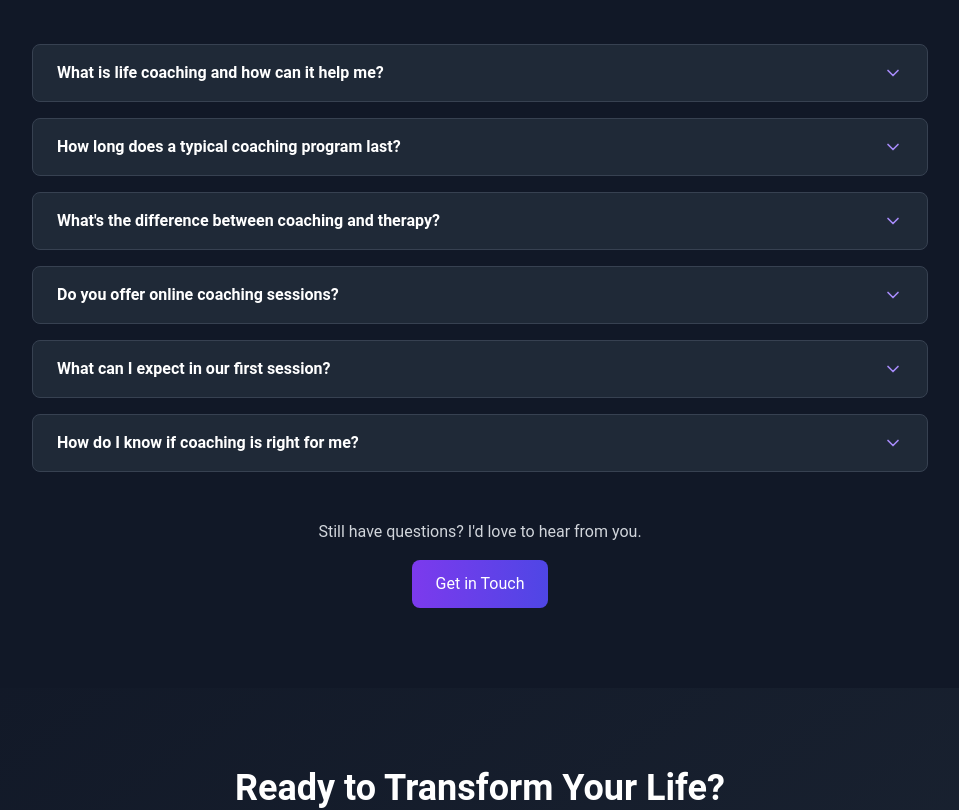
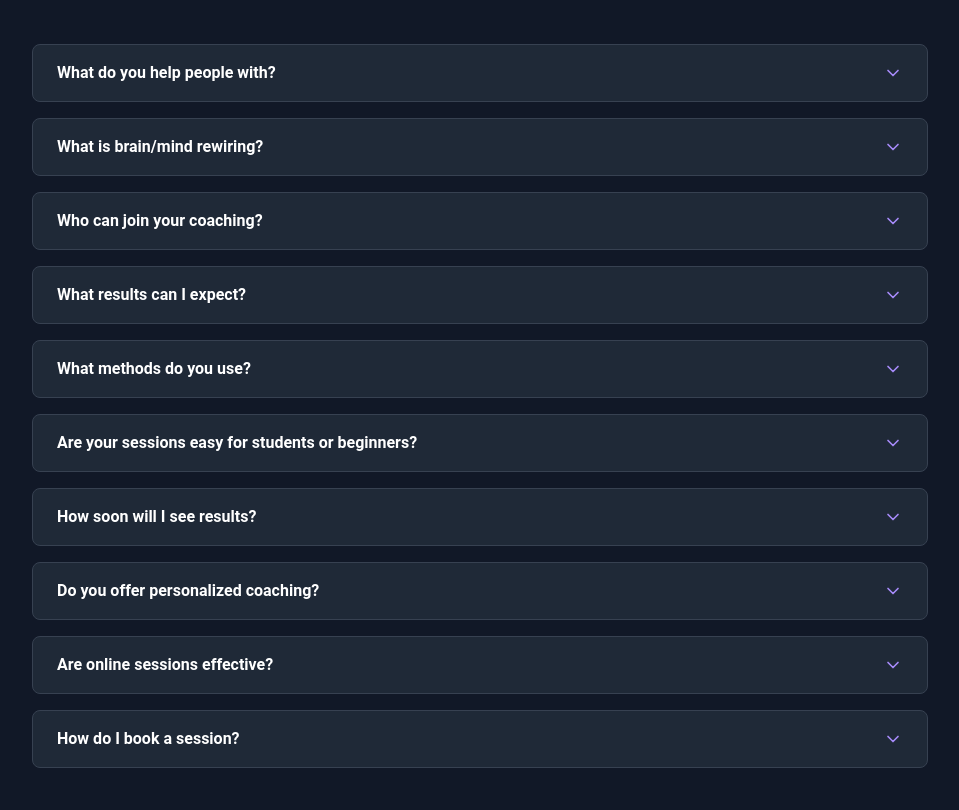
Before and after one commit to Krittika-Tiwari/LifeCoach-master, a React (Create React App) app: page / in a window 1280 px wide. Shown: the part 6060-6870 px from the top of the page, without its empty margins (160-1119 px from the left). Built offline with nearby package versions, Linux system fonts and the light colour scheme.

Commit message:
changes in faq component

```diff
--- a/src/components/FAQ.jsx
+++ b/src/components/FAQ.jsx
@@ -7,36 +7,57 @@ const FAQ = () => {
 
  const faqs = [
    {
-      question: "What is life coaching and how can it help me?",
+     question: "What do you help people with?",
      answer:
-        "Life coaching is a collaborative process that helps you identify and achieve your personal and professional goals. Through powerful questioning, accountability, and support, I help you overcome obstacles, gain clarity, and create lasting positive changes in your life.",
+       "I help students, working professionals, and homemakers improve focus, confidence, emotional balance, and clarity through mind rewiring and energy upgrade techniques.",
    },
    {
-      question: "How long does a typical coaching program last?",
+     question: "What is brain/mind rewiring?",
      answer:
-        "Most coaching programs range from 3-6 months, depending on your goals and needs. We'll work together to create a customized timeline that allows for meaningful progress while respecting your schedule and budget.",
+       "It is a process that replaces limiting thoughts with high-performance habits, using simple tools like NLP, subconscious programming, and mindset correction.",
    },
    {
-      question: "What's the difference between coaching and therapy?",
+     question: "Who can join your coaching?",
      answer:
-        "Coaching focuses on your present and future, helping you move forward toward your goals. While therapy often addresses past issues and healing, coaching is action-oriented and designed to help you achieve specific outcomes and unlock your potential.",
+       "Anyone feeling stuck, stressed, low in confidence, or wanting better focus, productivity, and life direction.",
    },
    {
-      question: "Do you offer online coaching sessions?",
+     question: "What results can I expect?",
      answer:
-        "Yes! I offer online coaching sessions via video calls. Online sessions are flexible, effective, and accessible no matter where you're located.",
+       "Better concentration, stronger confidence, emotional stability, clarity in goals, and an overall rise in energy and performance.",
    },
    {
-      question: "What can I expect in our first session?",
+     question: "What methods do you use?",
      answer:
-        "In our discovery session, we'll explore your current situation, identify your goals, and discuss how coaching can help you. This is also an opportunity for you to ask questions and determine if we're a good fit to work together.",
+       "A blend of NLP, subconscious mind tools, habit-building, emotional healing, and practical life strategies.",
    },
    {
-      question: "How do I know if coaching is right for me?",
+     question: "Are your sessions easy for students or beginners?",
      answer:
-        "Coaching is ideal if you're ready to make positive changes, willing to take action, and committed to your growth. If you feel stuck, want to achieve specific goals, or desire greater fulfillment in life, coaching can be transformational.",
+       "Yes. Sessions are simple, interactive, and activity-based, suitable for all maturity levels.",
+   },
+   {
+     question: "How soon will I see results?",
+     answer:
+       "Most people feel a shift from the first session, with deeper changes in 21–45 days.",
+   },
+   {
+     question: "Do you offer personalized coaching?",
+     answer:
+       "Yes—1:1 sessions, student programs, professional clarity sessions, and workshops for schools and groups.",
+   },
+   {
+     question: "Are online sessions effective?",
+     answer:
+       "Yes. They are equally impactful and convenient from any location.",
+   },
+   {
+     question: "How do I book a session?",
+     answer:
+       "Click on the “Book Session” or “Contact Now” button on the website.",
    },
  ];
+
 
   const toggleFAQ = (index) => {
     setOpenIndex(openIndex === index ? null : index);
```
Lines whose indentation alone changed are shown as unchanged.
